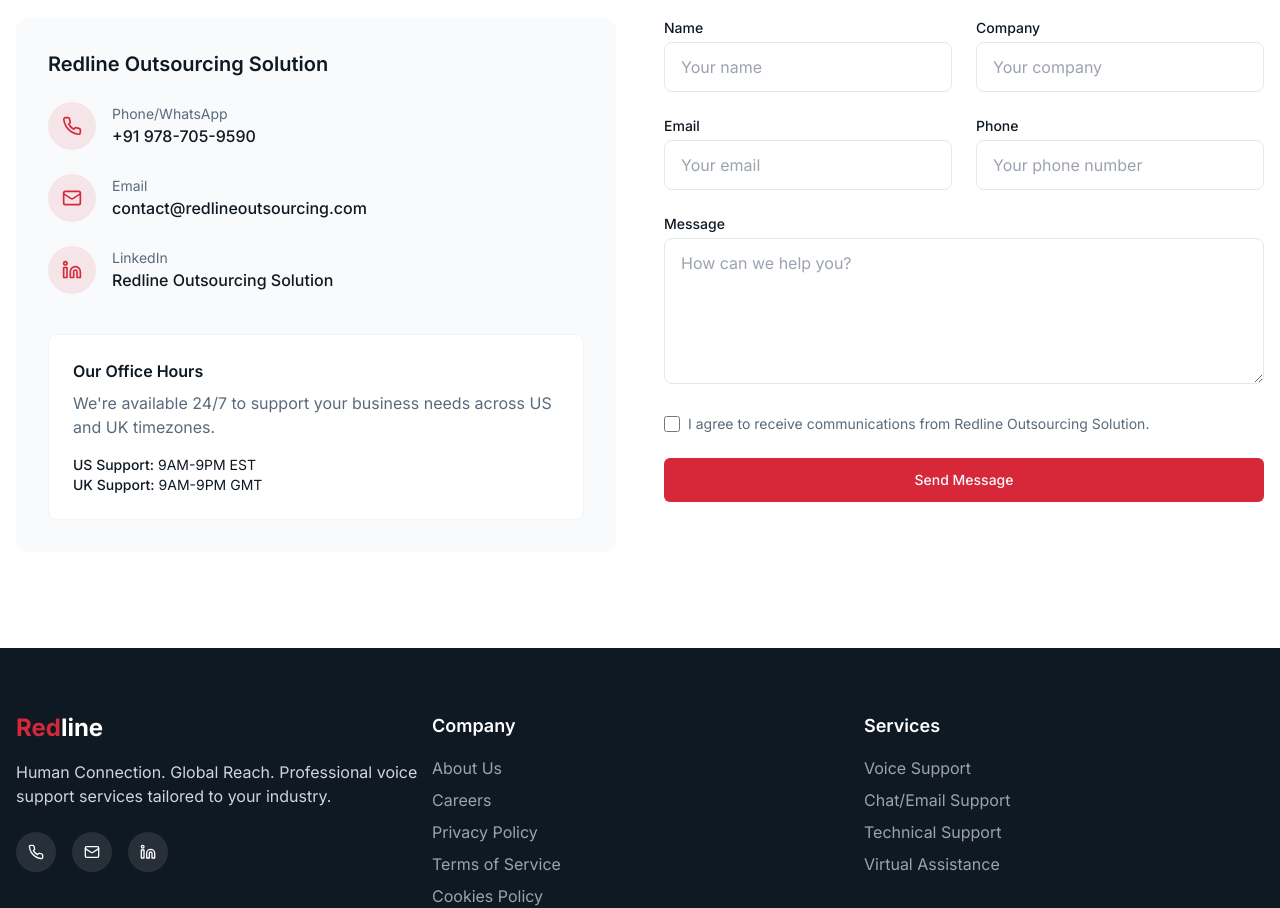
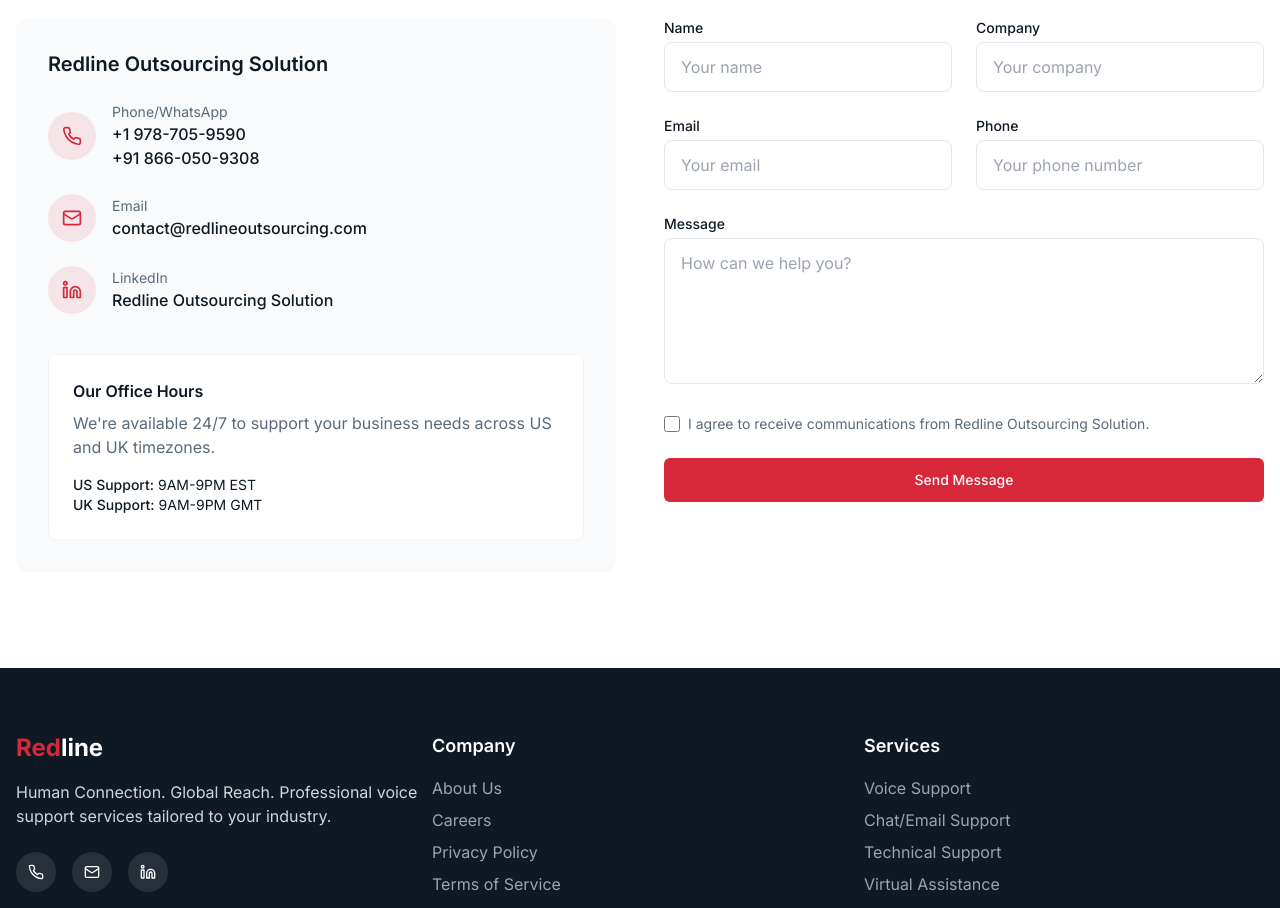
Before and after one commit to deba4667/RedLine_Landing, a React (Vite) app: page / in a window 1280 px wide. Shown: the part 4120-5028 px from the top of the page. Built offline with nearby package versions, Linux system fonts and the light colour scheme; no server answers.

Commit message:
feat:updated ph no

```diff
--- a/index.html
+++ b/index.html
@@ -4,8 +4,10 @@
     <meta charset="UTF-8" />
     <meta name="viewport" content="width=device-width, initial-scale=1.0" />
     <title>redline outsourcing solution</title>
-    <meta name="description" content="Lovable Generated Project" />
-    <meta name="author" content="Lovable" />
+    <meta name="description" content="We work with Insurance Companies, Brokers, and Policy Administrators in the US and UK who want to
+    enhance client experience while reducing operational burden. Redline delivers reliable, human-first voice
+    support tailored to the insurance industry." />
+    <meta name="author" content="debasishisikah@gmail.com" />
 
     <!-- <meta property="og:title" content="redline outsourcing solution" />
     <meta property="og:description" content="redline outsourcing solution" />
@@ -20,7 +22,6 @@
   <body>
     <div id="root"></div>
     <!-- IMPORTANT: DO NOT REMOVE THIS SCRIPT TAG OR THIS VERY COMMENT! -->
-    <script src="https://cdn.gpteng.co/gptengineer.js" type="module"></script>
     <script type="module" src="/src/main.tsx"></script>
   </body>
 </html>
--- a/src/components/ContactSection.tsx
+++ b/src/components/ContactSection.tsx
@@ -179,7 +179,8 @@ const ContactSection = () => {
                   </div>
                   <div>
                     <p className="text-sm text-blueline-light">Phone/WhatsApp</p>
-                    <p className="font-medium text-blueline-dark">+91 978-705-9590</p>
+                    <p className="font-medium text-blueline-dark">+1 978-705-9590</p>
+                    <p className="font-medium text-blueline-dark">+91 866-050-9308</p>
                   </div>
                 </div>
 
--- a/src/components/Footer.tsx
+++ b/src/components/Footer.tsx
@@ -15,7 +15,7 @@ const Footer = () => {
               Human Connection. Global Reach. Professional voice support services tailored to your industry.
             </p>
             <div className="flex space-x-4">
-              <a href="tel:+919787059590" className="bg-white/10 hover:bg-redline h-10 w-10 rounded-full flex items-center justify-center transition-colors">
+              <a href="tel:+19787059590" className="bg-white/10 hover:bg-redline h-10 w-10 rounded-full flex items-center justify-center transition-colors">
                 <Phone className="h-4 w-4" />
               </a>
               <a href="mailto:contact@redlineoutsourcing.com" className="bg-white/10 hover:bg-redline h-10 w-10 rounded-full flex items-center justify-center transition-colors">
```
